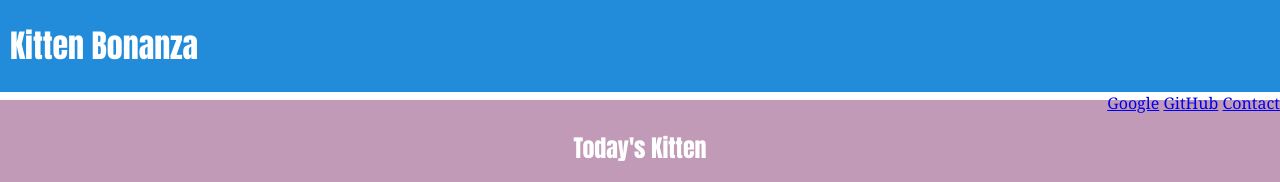
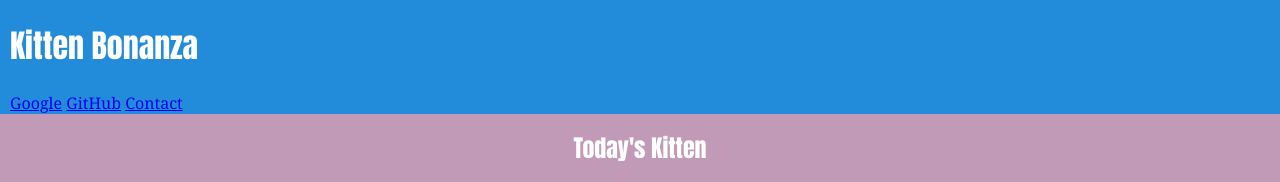
Before and after one commit to jonathanjwatson/visitor-contact-landing-page, a plain HTML site: page index.html in a window 1280 px wide. Shown: the top 182 px of the page. Drawn offline with Linux system fonts and the light colour scheme.

Commit message:
last changes to css

```diff
--- a/assets/css/style.css
+++ b/assets/css/style.css
@@ -66,7 +66,7 @@ button {
   padding: 50px;
 }
 
-#contact-form-section h3{
+#contact-form-section h3 {
   text-align: center;
   color: white;
 }
--- a/index.html
+++ b/index.html
@@ -10,7 +10,7 @@
   <body>
     <header>
       <h1>Kitten Bonanza</h1>
-      <div id="nav">
+      <div>
         <a class="nav-link" href="http://www.google.com">Google</a>
         <a class="nav-link" href="http://www.github.com/jonathanjwatson"
           >GitHub</a
```
Lines whose indentation alone changed are shown as unchanged.
